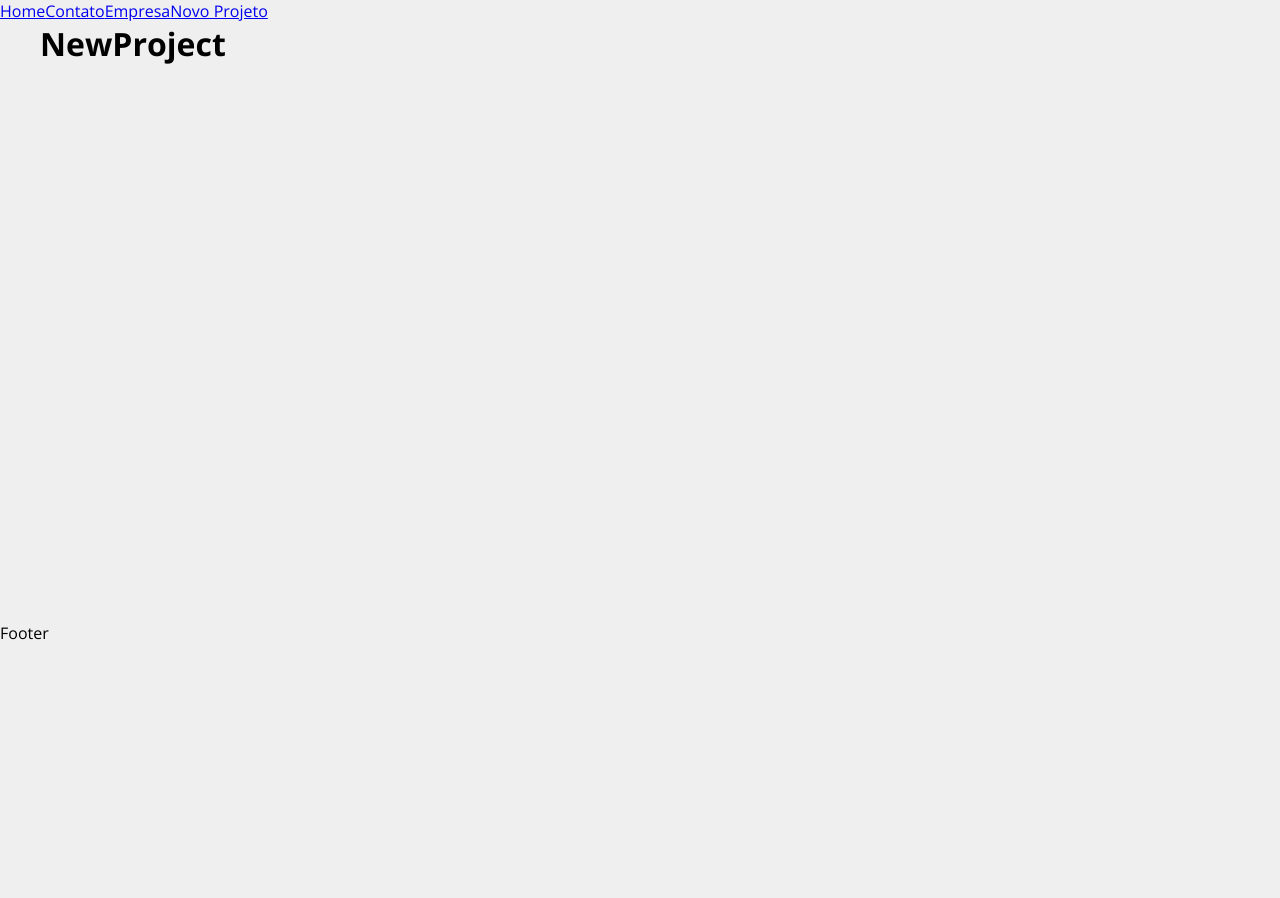
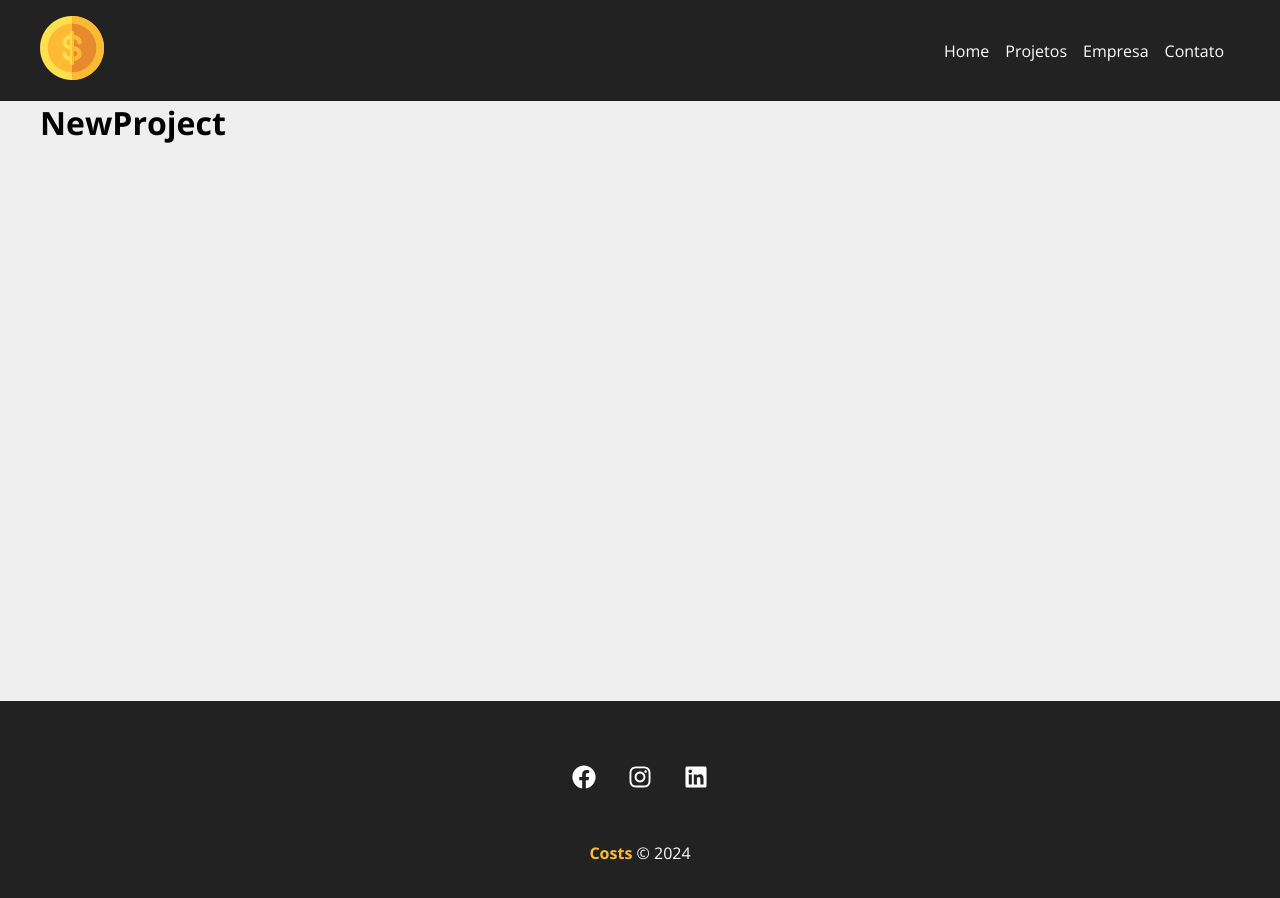
Before and after one commit to devcarlosgti/projeto-de-custos-com-react, a React (Create React App) app: page /newproject in a window 1280 px wide. Shown: the top 898 px of the page. Before the commit the page ends 800 px from the top, so only its background shows below. Built offline with nearby package versions, Linux system fonts and the light colour scheme.

Commit message:
Estilizando Navbar e footer

```diff
--- a/src/App.js
+++ b/src/App.js
@@ -1,35 +1,30 @@
 //import { BrowserRouter as Router, Swith, Route, Link} from 'react-router-dom'
-import { BrowserRouter as Router, Routes, Route, Link} from 'react-router-dom'
+import { BrowserRouter as Router, Routes, Route} from 'react-router-dom'
 
 import Home from './components/pages/Home';
 import Company from './components/pages/Company';
 import Contact from './components/pages/Contact';
+import Projects from './components/pages/Projects';
 import NewProject from './components/pages/NewProject'
 
 import Container from './components/layout/Container';
+import Navbar from './components/layout/Navbar'
+import Footer from './components/layout/Footer'
 
 function App() {
   return (
     <Router>
-      {/* <ul> */}
-        {/* <li>Home</li> */}
-        {/* <li>Contato</li> */}
-      {/* </ul> */}
-      <div>
-        <Link to="/">Home</Link>
-        <Link to="/contact">Contato</Link>
-        <Link to="/company">Empresa</Link>
-        <Link to="/newproject">Novo Projeto</Link>
-      </div>
+      <Navbar />
         <Container customClass="min-height">
           <Routes>
                 <Route exact path="/" element={<Home/>}/>
+                <Route exact path="/projects" element={<Projects/>}/>
                 <Route exact path="/company" element={<Company/>}/>
                 <Route exact path="/contact" element={<Contact/>}/>
                 <Route exact path="/newproject" element={<NewProject/>}/>
           </Routes>
         </Container>
-      <p>Footer</p>
+      <Footer />
     </Router>
   )
 }
--- /dev/null
+++ b/src/components/layout/Footer.js
@@ -0,0 +1,19 @@
+import {FaFacebook, FaInstagram, FaLinkedin} from 'react-icons/fa'
+
+import styles from './Footer.module.css'
+
+function Footer() {
+    return(
+    <footer className={styles.footer}>
+            <ul className={styles.social_list}>
+                <li><FaFacebook /></li>
+                <li><FaInstagram /></li>
+                <li><FaLinkedin /></li>
+            </ul>
+            <p className={styles.copy_right}>
+                <span>Costs</span> &copy; 2024
+            </p>
+        </footer>)
+}
+
+export default Footer
--- /dev/null
+++ b/src/components/layout/Footer.module.css
@@ -0,0 +1,38 @@
+.footer {
+    background-color: #222;
+    color: #FFF;
+    padding: 3em;
+    text-align: center;
+}
+
+/* classe pai */
+.social_list {
+    display: flex;
+    justify-content: center;
+    list-style-type: none;
+}
+
+/* demais classes filhos */
+.social_list li{
+    margin: 1em;
+}
+
+.social_list li:hover{
+    /* p mudar cor quando passar o mouse */
+    color: #FFBB33;
+}
+
+.social_list svg{
+    font-size: 1.5em;
+    /* cursor para ficar com se fosse um clique */
+    cursor: pointer;
+}
+
+.copy_right {
+    margin-top: 2em;
+}
+
+.copy_right span{
+    font-weight: bold;
+    color: #FFBB33;
+}
--- /dev/null
+++ b/src/components/layout/Navbar.js
@@ -0,0 +1,32 @@
+import { Link } from "react-router-dom"
+
+import Container from "./Container"
+
+import styles from './Navbar.module.css'
+import logo from '../../img/costs_logo.png'
+
+function Navbar(){
+    return(
+        <nav className={styles.navbar}>
+            <Container>
+                <Link to="/"><img src={logo} alt="Costs"/></Link>
+                    <ul className={styles.list}>
+                        <li className={styles.item}>
+                            <Link  to="/">Home</Link>
+                        </li>
+                        <li className={styles.item}>
+                            <Link  to="/projects">Projetos</Link>
+                        </li>
+                        <li className={styles.item}>
+                            <Link to="/company">Empresa</Link>
+                        </li>
+                        <li className={styles.item}>
+                            <Link to="/contact">Contato</Link>
+                        </li>
+                    </ul>
+            </Container>
+        </nav>
+    )
+}
+
+export default Navbar
--- /dev/null
+++ b/src/components/layout/Navbar.module.css
@@ -0,0 +1,26 @@
+.navbar {
+    display: flex;
+    justify-content: space-between;
+    background-color: #222;
+    padding: 1em;
+}
+
+.list {
+    display: flex;
+    list-style: none;
+    align-items: center;
+}
+
+.item {
+    margin-right: 1em;
+}
+
+.item a {
+    color: #FFF;
+    text-decoration: none;
+}
+
+/* colocar o hover p quanod passar o mouse em cima do item mudar a cor */
+.item a:hover {
+    color: #FFBB33;
+}
--- /dev/null
+++ b/src/components/pages/Projects.js
@@ -0,0 +1,4 @@
+function Projects(){
+    return <h1>Projects</h1>
+}
+export default Projects
```
Lines whose indentation alone changed are shown as unchanged.
